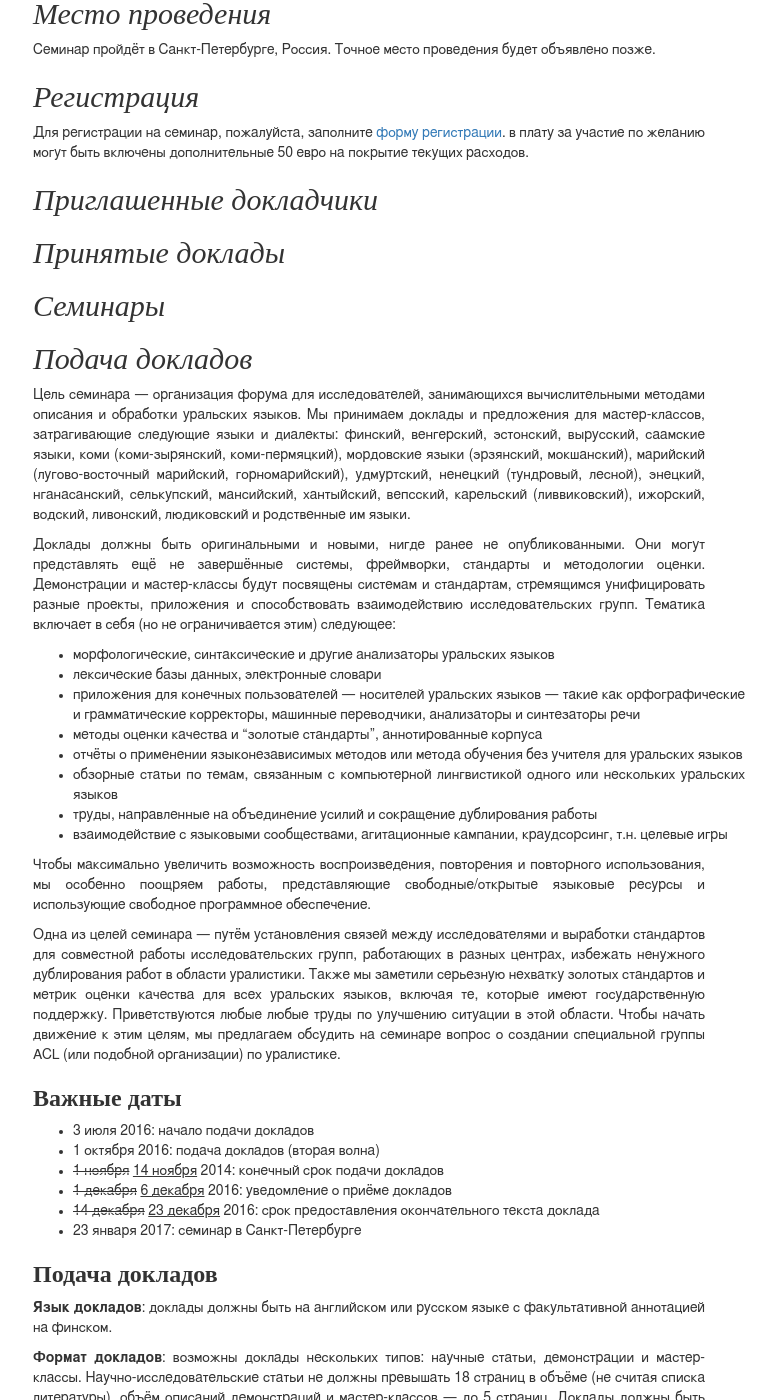
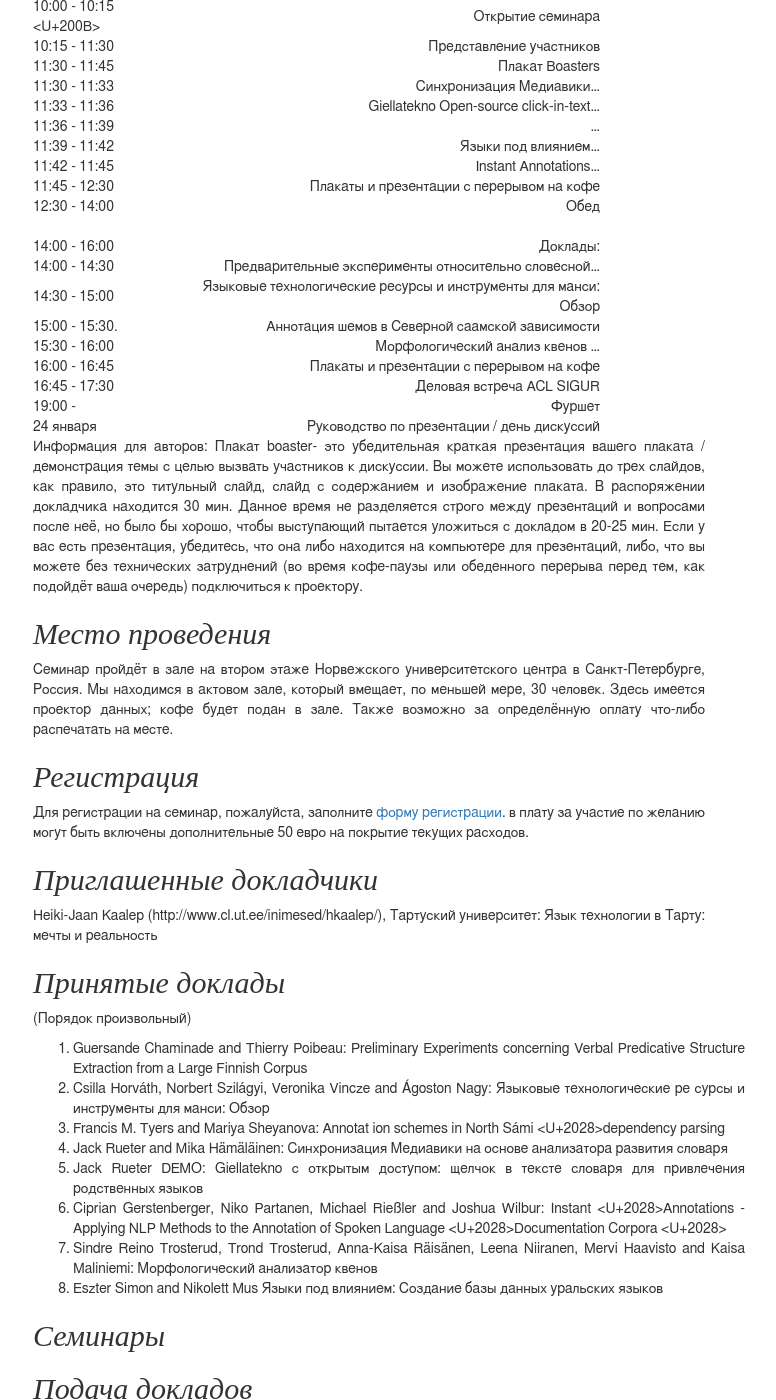
Before and after one commit to acl-sigur/acl-sigur.github.io, a Jekyll site: the page built from iwclul2017.rus.md, in a window 1280 px wide and 1400 px high, scrolled down 381 px. Shown: the whole window, without its empty margins (232-1008 px from the left). Built offline with Jekyll 4.4.1, drawn with Linux system fonts in a browser that asks for light colours; some of the changed text lies outside the part shown.

Commit message:
updated translation from Katya

```diff
--- a/iwclul2017.rus.md
+++ b/iwclul2017.rus.md
@@ -11,11 +11,54 @@ title: IWCLUL 2017 rus
 
 ## Программа
 
-Программа вскоре будет выложена.
+| Дата/время | Мероприятие |
+| :--- | ---: |
+| 23 января | Основная конференция |
+| 10:00 - 10:15 <U+200B> | Открытие семинара |
+| 10:15 - 11:30 | Представление участников  |
+| 11:30 - 11:45 | Плакат Boasters |
+| 11:30 - 11:33 | Синхронизация Медиавики...  |
+| 11:33 - 11:36 | Giellatekno Open-source click-in-text...  |
+| 11:36 - 11:39 | ...  |
+| 11:39 - 11:42 | Языки под влиянием... |
+| 11:42 - 11:45 | Instant Annotations... |
+| 11:45 - 12:30 | Плакаты и презентации с перерывом на кофе  |
+| 12:30 - 14:00 | Обед  |
+| | |
+| 14:00 - 16:00 | Доклады: |
+| 14:00 - 14:30 | Предварительные эксперименты относительно словесной... |
+| 14:30 - 15:00 | Языковые технологические ресурсы и инструменты для манси: Oбзор |
+| 15:00 - 15:30. | Аннотация шемов в Северной саамской зависимости |
+| 15:30 - 16:00 | Морфологический анализ квенов ... |
+| 16:00 - 16:45 | Плакаты и презентации с перерывом на кофе |
+| 16:45 - 17:30 | Деловая встреча ACL SIGUR  |
+| 19:00 - | Фуршет  |
+| 24 января | Руководство по презентации / день дискуссий  |
+
+Информация для авторов: Плакат boaster- это убедительная
+краткая презентация вашего плаката / демонстрация темы с
+целью вызвать участников к дискуссии. Вы можете использовать
+до трех слайдов, как правило, это титульный слайд, слайд с
+содержанием и изображение плаката. В распоряжении докладчика
+находится 30 мин. Данное время не разделяется строго между
+презентаций и вопросами после неё, но было бы хорошо, чтобы
+выступающий пытается уложиться с докладом в 20-25 мин. Если
+у вас есть презентация, убедитесь, что она либо находится на
+компьютере для презентаций, либо, что вы можете без
+технических затруднений (во время кофе-паузы или обеденного
+перерыва перед тем, как подойдёт ваша очередь) подключиться
+к проектору.
+
 
 ## Место проведения
-Семинар пройдёт в Санкт-Петербурге, Россия.
- Точное место проведения будет объявлено позже.
+
+Семинар пройдёт в зале на втором этаже Норвежского
+университетского центра в Санкт-Петербурге, Россия. Мы
+находимся в актовом зале, который вмещает, по меньшей мере,
+30 человек. Здесь имеется проектор данных; кофе будет подан
+в зале. Также возможно за определённую оплату что-либо
+распечатать на месте.
+
 
 ## Регистрация
 
@@ -25,7 +68,37 @@ title: IWCLUL 2017 rus
 
 ## Приглашенные докладчики
 
+Heiki-Jaan Kaalep (http://www.cl.ut.ee/inimesed/hkaalep/),
+Тартуский университет: Язык технологии в Тарту: мечты и
+реальность
+
+
+
 ## Принятые доклады
+(Порядок произвольный)
+
+1. Guersande Chaminade and Thierry Poibeau: Preliminary
+   Experiments concerning Verbal Predicative Structure
+   Extraction from a Large Finnish Corpus
+2. Csilla Horváth, Norbert Szilágyi, Veronika Vincze and
+   Ágoston Nagy: Языковые технологические ре сурсы и
+   инструменты для манси: Oбзор
+3. Francis M. Tyers and Mariya Sheyanova: Annotat ion
+   schemes in North Sámi <U+2028>dependency parsing
+4. Jack Rueter and Mika Hämäläinen: Синхронизация Медиавики
+   на основе анализатора развития словаря
+5. Jack Rueter DEMO: Giellatekno с открытым доступом: щелчок
+   в тексте словаря для привлечения родственных языков
+6. Ciprian Gerstenberger, Niko Partanen, Michael Rießler and
+   Joshua Wilbur: Instant <U+2028>Annotations  -  Applying
+   NLP Methods to the Annotation of Spoken Language
+   <U+2028>Documentation Corpora <U+2028>
+7. Sindre Reino Trosterud, Trond Trosterud, Anna-Kaisa
+   Räisänen, Leena Niiranen, Mervi Haavisto and Kaisa
+   Maliniemi: Морфологический анализатор квенов
+8. Eszter Simon and Nikolett Mus Языки под влиянием:
+   Создание базы данных уральских языков
+
 
 ## Семинары
 
@@ -125,13 +198,6 @@ anthology, SIG proceedings for SIGUR (new).
 редакциями, авторы должны выбрать место публикации.
 
 
-### Место проведения
-
-Семинар будет проводиться в Норвежском университетском центре в
-Санкт-Петербурге. Для регистрации заполните, пожалуйста, эту форму.
-в плату за участие по желанию могут быть включены дополнительные 50 евро на
-покрытие текущих расходов.
-
 ### Проезд
 
 Участникам не из России может понадобиться виза на въезд в Россию. Если вам
@@ -148,6 +214,15 @@ anthology, SIG proceedings for SIGUR (new).
 Вы можете найти подходящий отель через любом предпочтительном сайте
 онлайн-бронирования отелей. Вопросы по поводу проживания вы можете направлять
 организаторам.
+
+### Виза / Приглашение
+
+Обратите внимание, что Норвежский университетский центр
+требует от всех иностранных участников наличие надлежащей
+для этого визы, туристические визы не допускается.  Если вам
+нужно приглашение для получения российской визы, пожалуйста,
+свяжитесь с [Michael Rießler](m.riessler@gmail.com) из местной команды
+организации.
 
 
 ### Организаторы конференции
```
